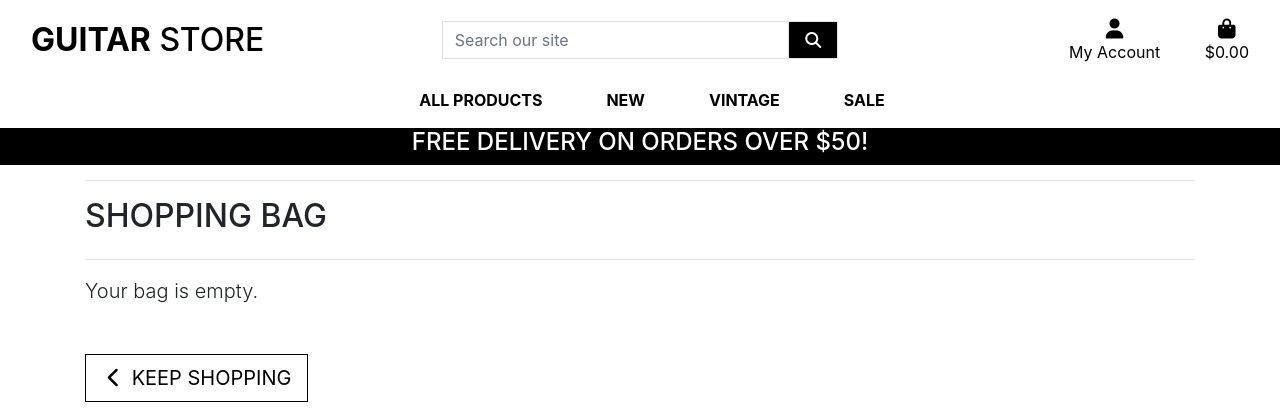
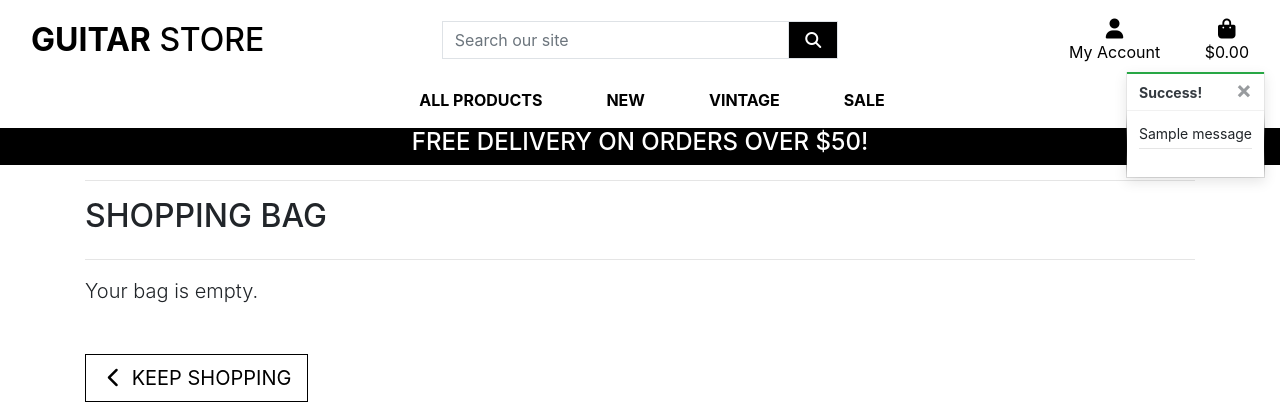
Before and after one commit to omurilolima/guitar-store, a Django app: page /bag/ in a window 1280 px wide. Shown: the top 420 px of the page. Run offline with Django 4.2, Linux system fonts and the light colour scheme; tables that the repository leaves empty hold one stand-in row (values such as "Sample post"); one stand-in notice (Sample message) is shown; some libraries are stand-ins or nearby versions.

Commit message:
Add toasts

```diff
--- a/bag/views.py
+++ b/bag/views.py
@@ -1,4 +1,7 @@
 from django.shortcuts import render, redirect, reverse, HttpResponse
+from django.contrib import messages
+
+from products.models import Product
 
 
 def view_bag(request):
@@ -10,6 +13,7 @@ def view_bag(request):
 def add_to_bag(request, item_id):
     """ Add a quantity of the specified product to the shopping bag """
 
+    product = Product.objects.get(pk=item_id)
     quantity = int(request.POST.get('quantity'))
     redirect_url = request.POST.get('redirect_url')
     bag = request.session.get('bag', {})
@@ -18,6 +22,7 @@ def add_to_bag(request, item_id):
         bag[item_id] += quantity
     else:
         bag[item_id] = quantity
+        messages.success(request, f'Added {product.name} to your bag')
 
     request.session['bag'] = bag
 
--- a/guitar_store/settings.py
+++ b/guitar_store/settings.py
@@ -79,6 +79,8 @@ TEMPLATES = [
         },
     },
 ]
+
+MESSAGE_STORAGE = 'django.contrib.messages.storage.session.SessionStorage'
 
 AUTHENTICATION_BACKENDS = [
     # Needed to login by username in Django admin, regardless of `allauth`
--- a/static/css/base.css
+++ b/static/css/base.css
@@ -101,6 +101,20 @@ a.category-badge > span.badge:hover {
     cursor: pointer;
 }
 
+.message-container {
+    position: fixed;
+    top: 72px;
+    right: 15px;
+    z-index: 99999999999;
+}
+
+.custom-toast {
+    overflow: visible;
+}
+
+.toast-capper {
+    height: 2px;
+}
 
 /* -------------------------------- Media Queries */
 
--- a/templates/base.html
+++ b/templates/base.html
@@ -128,7 +128,7 @@
 
         {% if messages %}
             <div class="message-container">
-                <!-- {% for message in messages %}
+                {% for message in messages %}
                     {% with message.level as level %}
                         {% if level == 40 %}
                             {% include 'includes/toasts/toast_error.html' %}
@@ -140,7 +140,7 @@
                             {% include 'includes/toasts/toast_info.html' %}
                         {% endif %}
                     {% endwith %}
-                {% endfor %} -->
+                {% endfor %}
             </div>
         {% endif %}
 
--- a/templates/includes/toasts/toast_success.html
+++ b/templates/includes/toasts/toast_success.html
@@ -47,7 +47,7 @@
                             Spend <strong>${{ free_delivery_delta }}</strong> more to get free next day delivery!
                         </p>
                     {% endif %}
-                    <a href="{% url 'checkout' %}" class="btn btn-black btn-block rounded-0">
+                    <a href="" class="btn btn-black btn-block rounded-0">
                         <span class="text-uppercase">Go To Secure Checkout</span>
                         <span class="icon">
                             <i class="fas fa-lock"></i>
```
